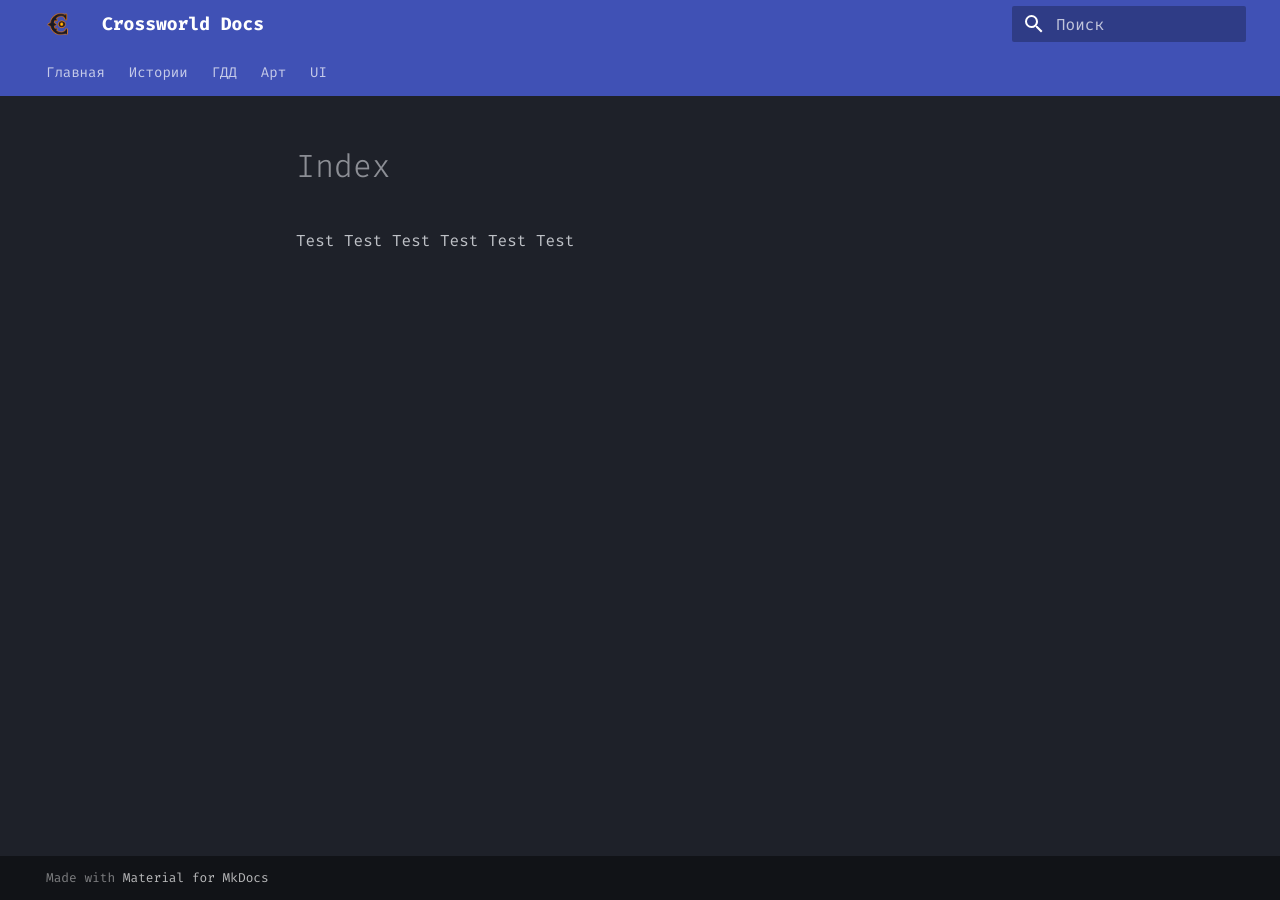
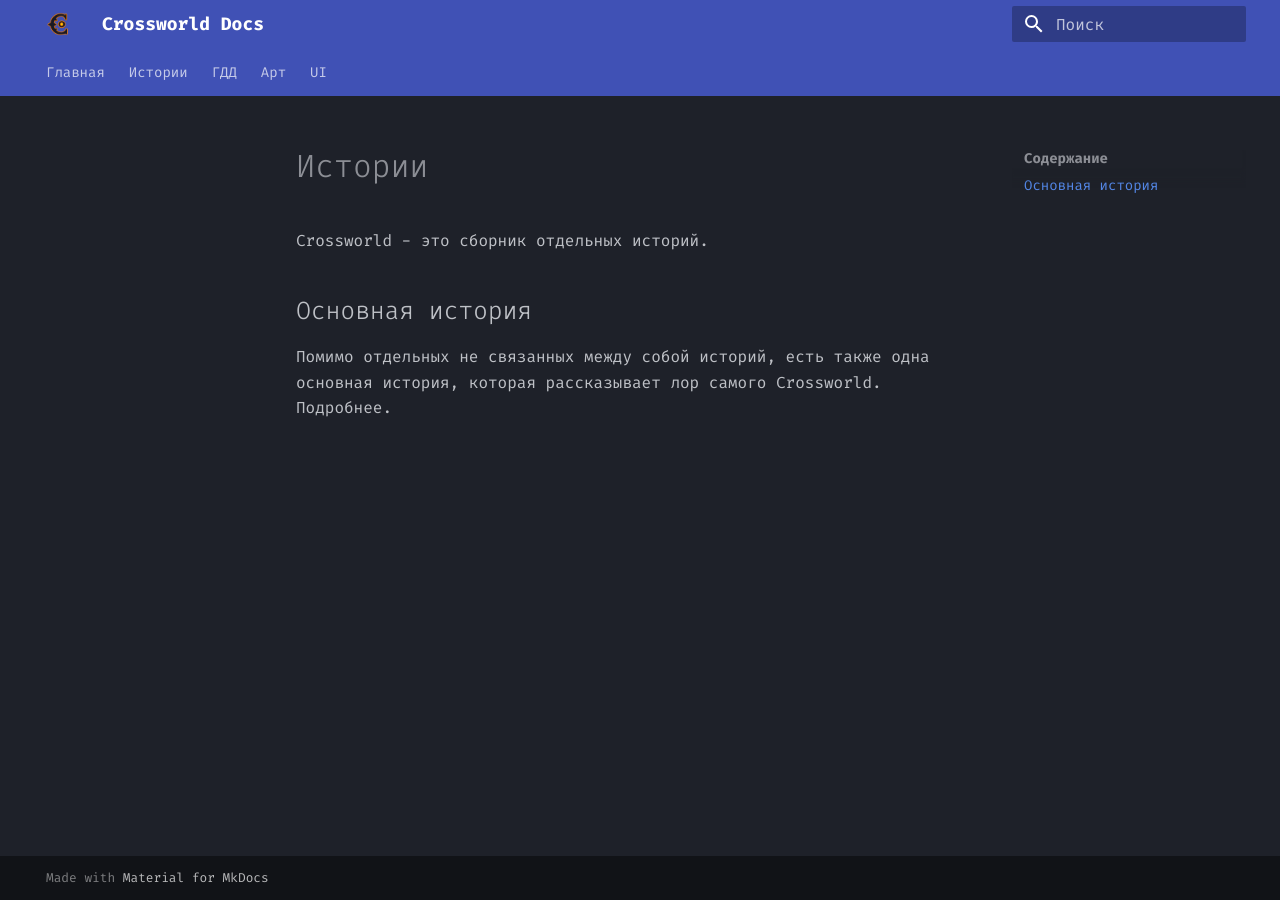
Before and after one commit to CredoDocs/crossworld.github.io, an MkDocs documentation site: the page built from docs/nd/index.md, in a window 1280 px wide. Built offline with MkDocs 1.6.1 and Material for MkDocs 9.7.7, drawn with Linux system fonts in a browser that asks for light colours.

Commit message:
Изменил главную страничку историй

```diff
--- a/docs/nd/index.md
+++ b/docs/nd/index.md
@@ -1,6 +1,6 @@
-Test
-Test
-Test
-Test
-Test
-Test
+# Истории
+Crossworld - это сборник отдельных историй.
+
+## Основная история
+Помимо отдельных не связанных между собой историй, есть также одна основная история, которая рассказывает лор самого Crossworld.
+Подробнее.
```
